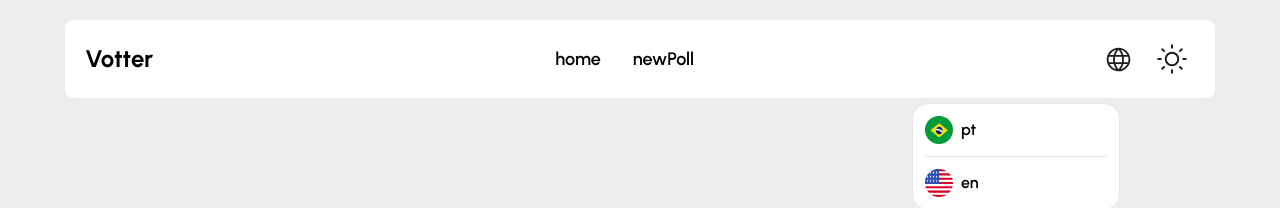
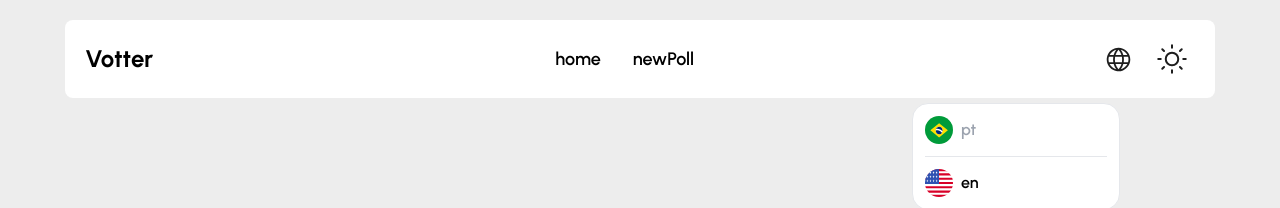
Before and after one commit to Guilherme-Matosoli/vooter-client, a Next.js app: page /en in a window 1280 px wide. Both pictures are taken after a click on the button 1118 px from the left and 59 px from the top of the page. Shown: the top 208 px of the page. Built offline with nearby package versions, Linux system fonts and the light colour scheme; what i18next-resources-to-backend would draw is missing.

Commit message:
make actual language black and rest grey :wrench:

```diff
--- a/src/components/LanguageOption/index.tsx
+++ b/src/components/LanguageOption/index.tsx
@@ -17,6 +17,7 @@ export function LanguageOption({ language, position, maxItems }: LanguageOptionP
   const { t } = useTranslation(i18next.language, "languages");
 
   const isLast = position == maxItems;
+  const isActualLanguage = language.name == i18next.language;
 
   const actualPath = window.location.pathname;
 
@@ -38,7 +39,9 @@ export function LanguageOption({ language, position, maxItems }: LanguageOptionP
         className="w-7 h-7 rounded-full"
       />
 
-      <span className="font-main font-semibold group-hover:text-gray-400">
+      <span className={`font-main font-semibold  ${isActualLanguage ? "text-black" : "text-gray-400"}
+                        group-hover:text-black`}
+      >
         {t(language.name)}
       </span>
     </a>
```
